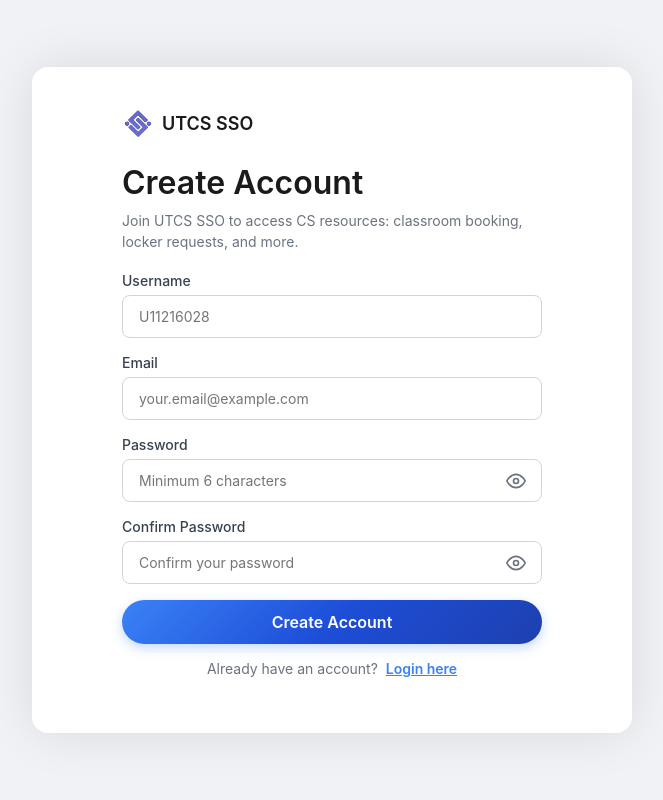
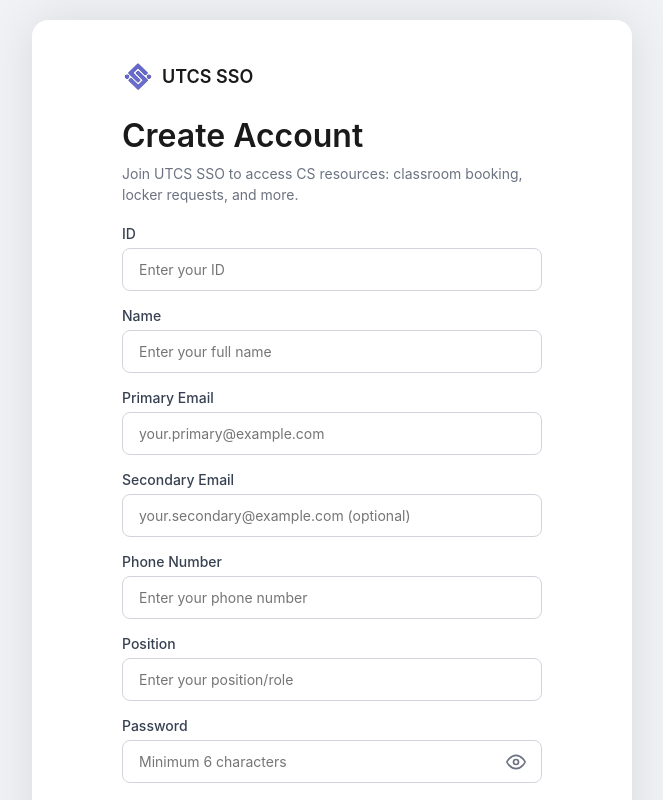
Before and after one commit to UTCS-G505/SSO-Frontend, a Vue app: page /login in a window 1280 px wide. Both pictures are taken after a click on the button "Register here". Shown: the top 800 px of the page, without its empty margins (308-971 px from the left). Built offline with nearby package versions, Linux system fonts and the light colour scheme; the HTML template or start-up script is replaced by a standard one.

Commit message:
feat: modify the fields of register user

```diff
--- a/src/components/login/LoginForm.vue
+++ b/src/components/login/LoginForm.vue
@@ -19,27 +19,76 @@
 
       <form @submit.prevent="handleSubmit" class="login-form">
         <div class="form-group">
-          <label for="username">Username</label>
+          <label for="id">ID</label>
           <input
-            id="username"
-            :value="formData.username"
-            @input="updateUsername"
+            id="id"
+            :value="formData.id"
+            @input="updateId"
             type="text"
             required
-            :placeholder="isRegisterMode ? 'U11216028' : 'U11216028'"
+            placeholder="Enter your ID"
             :disabled="isLoading"
           />
         </div>
 
         <div v-if="isRegisterMode" class="form-group">
-          <label for="email">Email</label>
+          <label for="name">Name</label>
           <input
-            id="email"
-            :value="formData.email"
-            @input="updateEmail"
+            id="name"
+            :value="formData.name"
+            @input="updateName"
+            type="text"
+            required
+            placeholder="Enter your full name"
+            :disabled="isLoading"
+          />
+        </div>
+
+        <div v-if="isRegisterMode" class="form-group">
+          <label for="primary-email">Primary Email</label>
+          <input
+            id="primary-email"
+            :value="formData.primary_email"
+            @input="updatePrimaryEmail"
             type="email"
             required
-            placeholder="your.email@example.com"
+            placeholder="your.primary@example.com"
+            :disabled="isLoading"
+          />
+        </div>
+
+        <div v-if="isRegisterMode" class="form-group">
+          <label for="secondary-email">Secondary Email</label>
+          <input
+            id="secondary-email"
+            :value="formData.secondary_email"
+            @input="updateSecondaryEmail"
+            type="email"
+            placeholder="your.secondary@example.com (optional)"
+            :disabled="isLoading"
+          />
+        </div>
+
+        <div v-if="isRegisterMode" class="form-group">
+          <label for="phone-number">Phone Number</label>
+          <input
+            id="phone-number"
+            :value="formData.phone_number"
+            @input="updatePhoneNumber"
+            type="tel"
+            placeholder="Enter your phone number"
+            :disabled="isLoading"
+          />
+        </div>
+
+        <div v-if="isRegisterMode" class="form-group">
+          <label for="position">Position</label>
+          <input
+            id="position"
+            :value="formData.position"
+            @input="updatePosition"
+            type="text"
+            placeholder="Enter your position/role"
             :disabled="isLoading"
           />
         </div>
@@ -110,10 +159,14 @@
 import PasswordInput from './PasswordInput.vue'
 
 interface LoginFormData {
-  username: string
+  id: string
+  name: string
   password: string
-  email: string
   confirmPassword: string
+  primary_email: string
+  secondary_email: string
+  phone_number: string
+  position: string
   rememberMe: boolean
 }
 
@@ -125,9 +178,13 @@ interface Props {
 }
 
 interface Emits {
-  'update:username': [value: string]
+  'update:id': [value: string]
+  'update:name': [value: string]
   'update:password': [value: string]
-  'update:email': [value: string]
+  'update:primary-email': [value: string]
+  'update:secondary-email': [value: string]
+  'update:phone-number': [value: string]
+  'update:position': [value: string]
   'update:confirm-password': [value: string]
   'update:rememberMe': [value: boolean]
   submit: [data: LoginFormData]
@@ -137,16 +194,32 @@ interface Emits {
 const props = defineProps<Props>()
 const emit = defineEmits<Emits>()
 
-const updateUsername = (event: Event) => {
-  emit('update:username', (event.target as HTMLInputElement).value)
+const updateId = (event: Event) => {
+  emit('update:id', (event.target as HTMLInputElement).value)
+}
+
+const updateName = (event: Event) => {
+  emit('update:name', (event.target as HTMLInputElement).value)
 }
 
 const updatePassword = (value: string) => {
   emit('update:password', value)
 }
 
-const updateEmail = (event: Event) => {
-  emit('update:email', (event.target as HTMLInputElement).value)
+const updatePrimaryEmail = (event: Event) => {
+  emit('update:primary-email', (event.target as HTMLInputElement).value)
+}
+
+const updateSecondaryEmail = (event: Event) => {
+  emit('update:secondary-email', (event.target as HTMLInputElement).value)
+}
+
+const updatePhoneNumber = (event: Event) => {
+  emit('update:phone-number', (event.target as HTMLInputElement).value)
+}
+
+const updatePosition = (event: Event) => {
+  emit('update:position', (event.target as HTMLInputElement).value)
 }
 
 const updateConfirmPassword = (value: string) => {
--- a/src/composables/useLogin.ts
+++ b/src/composables/useLogin.ts
@@ -3,10 +3,14 @@ import { useRouter } from 'vue-router'
 import { useAuthStore } from '@/stores/auth'
 
 export interface LoginFormData {
-  username: string
+  id: string
+  name: string
   password: string
-  email: string
   confirmPassword: string
+  primary_email: string
+  secondary_email: string
+  phone_number: string
+  position: string
   rememberMe: boolean
 }
 
@@ -15,10 +19,14 @@ export function useLogin() {
   const authStore = useAuthStore()
 
   const formData = ref<LoginFormData>({
-    username: '',
+    id: '',
+    name: '',
     password: '',
-    email: '',
     confirmPassword: '',
+    primary_email: '',
+    secondary_email: '',
+    phone_number: '',
+    position: '',
     rememberMe: false,
   })
 
@@ -27,14 +35,18 @@ export function useLogin() {
   const isRegisterMode = ref(false)
 
   const validateForm = (): boolean => {
-    if (!formData.value.username || !formData.value.password) {
+    if (!formData.value.id || !formData.value.password) {
       error.value = 'Please fill in all fields'
       return false
     }
 
     if (isRegisterMode.value) {
-      if (!formData.value.email) {
-        error.value = 'Email is required for registration'
+      if (!formData.value.primary_email) {
+        error.value = 'Primary email is required for registration'
+        return false
+      }
+      if (!formData.value.name) {
+        error.value = 'Name is required for registration'
         return false
       }
       if (!formData.value.confirmPassword) {
@@ -64,12 +76,12 @@ export function useLogin() {
     try {
       if (isRegisterMode.value) {
         await authStore.register(
-          formData.value.username,
+          formData.value.id,
           formData.value.password,
-          formData.value.email,
+          formData.value.primary_email,
         )
       } else {
-        await authStore.login(formData.value.username, formData.value.password)
+        await authStore.login(formData.value.id, formData.value.password)
       }
       router.push('/dashboard')
     } catch (err) {
@@ -89,24 +101,44 @@ export function useLogin() {
     error.value = ''
     // Clear form when switching modes
     formData.value = {
-      username: '',
+      id: '',
+      name: '',
       password: '',
-      email: '',
       confirmPassword: '',
+      primary_email: '',
+      secondary_email: '',
+      phone_number: '',
+      position: '',
       rememberMe: false,
     }
-  }
-
-  const updateUsername = (value: string) => {
-    formData.value.username = value
   }
 
   const updatePassword = (value: string) => {
     formData.value.password = value
   }
 
-  const updateEmail = (value: string) => {
-    formData.value.email = value
+  const updateId = (value: string) => {
+    formData.value.id = value
+  }
+
+  const updateName = (value: string) => {
+    formData.value.name = value
+  }
+
+  const updatePrimaryEmail = (value: string) => {
+    formData.value.primary_email = value
+  }
+
+  const updateSecondaryEmail = (value: string) => {
+    formData.value.secondary_email = value
+  }
+
+  const updatePhoneNumber = (value: string) => {
+    formData.value.phone_number = value
+  }
+
+  const updatePosition = (value: string) => {
+    formData.value.position = value
   }
 
   const updateConfirmPassword = (value: string) => {
@@ -124,9 +156,13 @@ export function useLogin() {
     isRegisterMode,
     login,
     toggleMode,
-    updateUsername,
+    updateId,
+    updateName,
     updatePassword,
-    updateEmail,
+    updatePrimaryEmail,
+    updateSecondaryEmail,
+    updatePhoneNumber,
+    updatePosition,
     updateConfirmPassword,
     updateRememberMe,
   }
--- a/src/views/LoginView.vue
+++ b/src/views/LoginView.vue
@@ -7,15 +7,18 @@
         :is-loading="isLoading"
         :error="error"
         :is-register-mode="isRegisterMode"
-        @update:username="updateUsername"
+        @update:id="updateId"
+        @update:name="updateName"
         @update:password="updatePassword"
-        @update:email="updateEmail"
+        @update:primary-email="updatePrimaryEmail"
+        @update:secondary-email="updateSecondaryEmail"
+        @update:phone-number="updatePhoneNumber"
+        @update:position="updatePosition"
         @update:confirm-password="updateConfirmPassword"
         @update:remember-me="updateRememberMe"
         @submit="handleLogin"
         @toggle-mode="toggleMode"
       />
-
     </div>
   </div>
 </template>
@@ -31,9 +34,13 @@ const {
   isRegisterMode,
   login,
   toggleMode,
-  updateUsername,
+  updateId,
+  updateName,
   updatePassword,
-  updateEmail,
+  updatePrimaryEmail,
+  updateSecondaryEmail,
+  updatePhoneNumber,
+  updatePosition,
   updateConfirmPassword,
   updateRememberMe,
 } = useLogin()
@@ -51,6 +58,8 @@ const handleLogin = () => {
   justify-content: center;
   background: #f0f2f5;
   font-family: -apple-system, BlinkMacSystemFont, 'Segoe UI', 'Roboto', sans-serif;
+  padding: 20px;
+  box-sizing: border-box;
 }
 
 .login-content {
@@ -67,6 +76,10 @@ const handleLogin = () => {
 }
 
 @media (max-width: 768px) {
+  .login-container {
+    padding: 16px;
+  }
+
   .login-content {
     flex-direction: column;
     height: auto;
```
